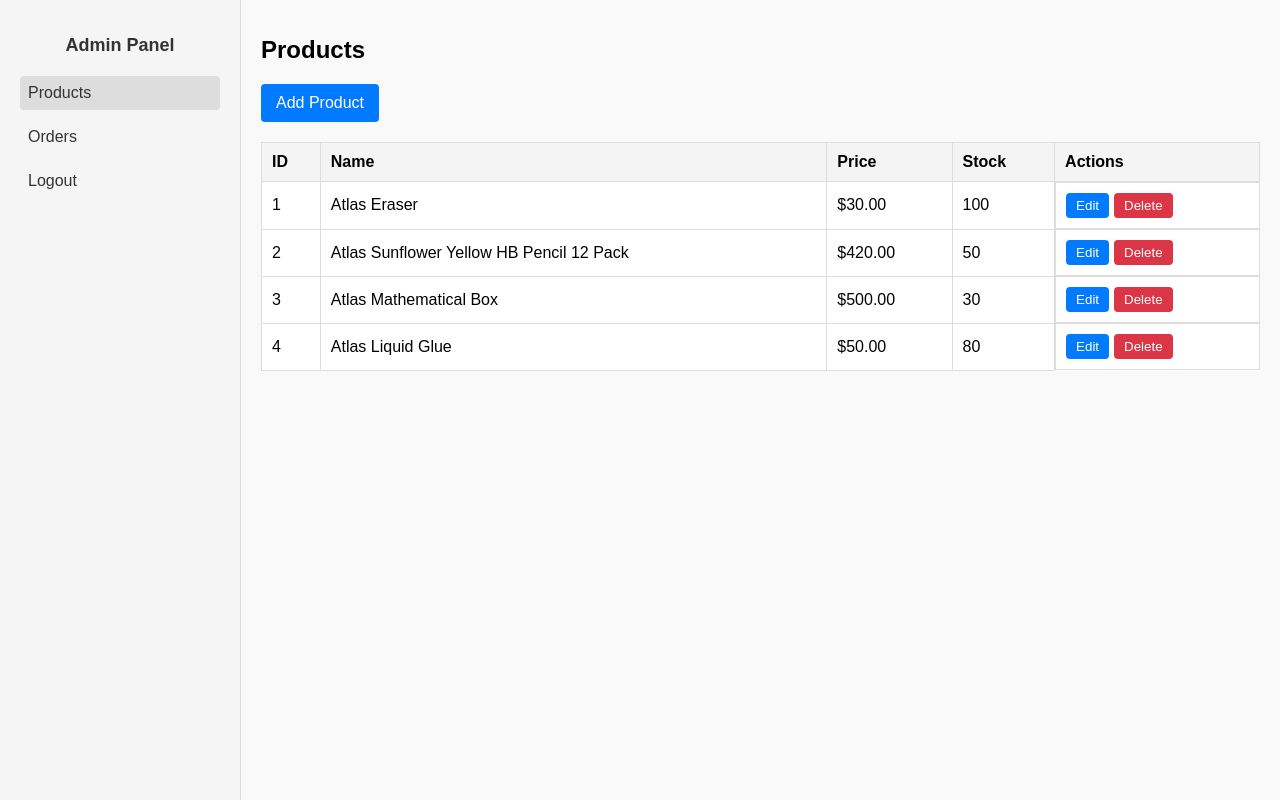
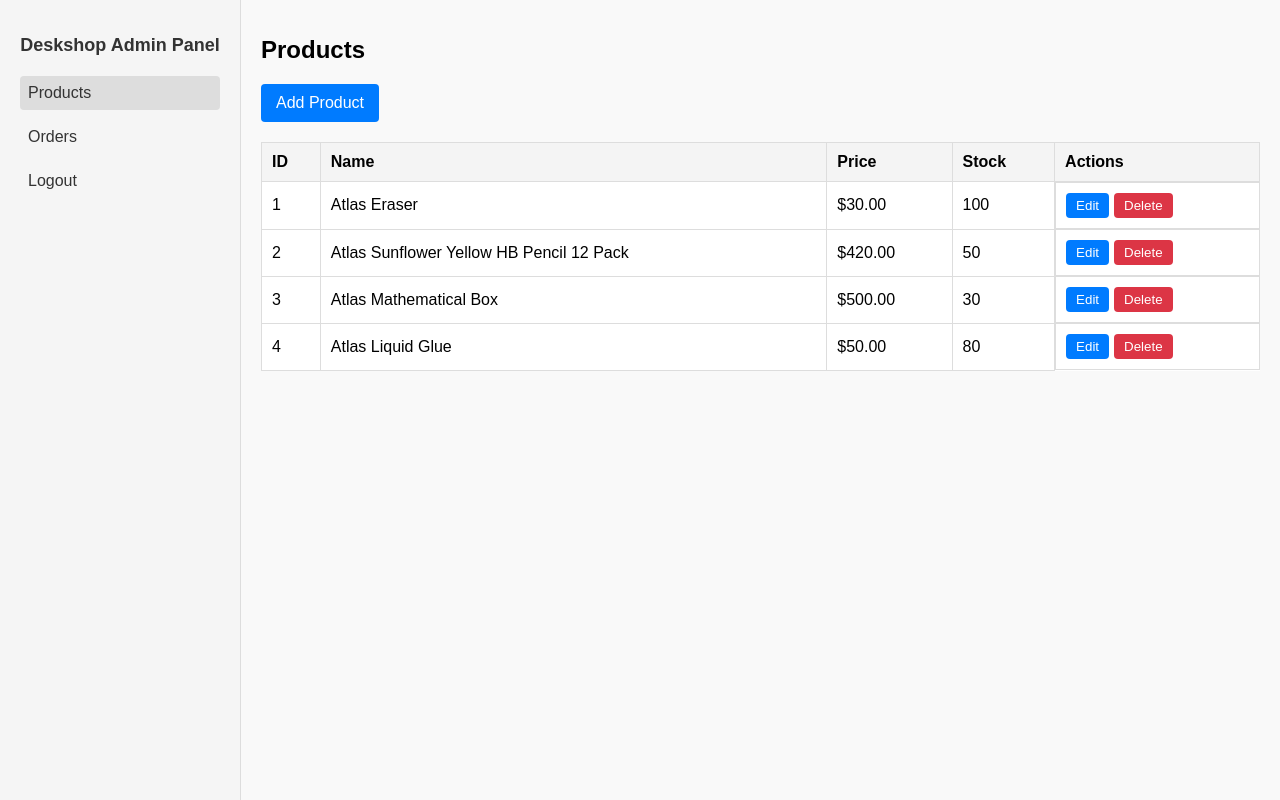
Before and after one commit to matheeshapathirana/Deskshop, a PHP site: page /HTML/ADMIN/admin.html in a window 1280 px wide. Run offline with PHP 8.4, Linux system fonts and the light colour scheme.

Commit message:
Update admin panel headings to include 'Deskshop' for consistency

```diff
--- a/Admin/admin.php
+++ b/Admin/admin.php
@@ -234,7 +234,7 @@ if ($results && mysqli_num_rows($results) > 0) {
     <div id="sidebar-backdrop" class="sidebar-backdrop" onclick="closeSidebar()"></div>
     <div class="admin-panel">
         <div class="sidebar" id="admin-sidebar">
-            <h2>Admin Panel</h2>
+            <h2>Deskshop Admin Panel</h2>
             <a href="admin.php" class="active">Products</a>
             <a href="orders.php">Orders</a>
             <a href="manage_users.php">Manage Users</a>
--- a/Admin/inquiries.php
+++ b/Admin/inquiries.php
@@ -120,7 +120,7 @@ $inquiries = mysqli_query($conn, 'SELECT * FROM contactinquiries ORDER BY Submis
     <div id="sidebar-backdrop" class="sidebar-backdrop" onclick="closeSidebar()"></div>
     <div class="admin-panel">
         <div class="sidebar" id="admin-sidebar">
-            <h2>Admin Panel</h2>
+            <h2>Deskshop Admin Panel</h2>
             <a href="admin.php">Products</a>
             <a href="orders.php">Orders</a>
             <a href="manage_users.php">Manage Users</a>
--- a/Admin/manage_users.php
+++ b/Admin/manage_users.php
@@ -219,7 +219,7 @@ $users = mysqli_query($conn, 'SELECT * FROM user');
     <div id="sidebar-backdrop" class="sidebar-backdrop" onclick="closeSidebar()"></div>
     <div class="admin-panel">
         <div class="sidebar" id="admin-sidebar">
-            <h2>Admin Panel</h2>
+            <h2>Deskshop Admin Panel</h2>
             <a href="admin.php">Products</a>
             <a href="orders.php">Orders</a>
             <a href="manage_users.php" class="active">Manage Users</a>
--- a/Admin/orders.php
+++ b/Admin/orders.php
@@ -163,7 +163,7 @@ $order_result = mysqli_query($con, $order_query);
   <div id="sidebar-backdrop" class="sidebar-backdrop" onclick="closeSidebar()"></div>
   <div class="admin-panel">
     <aside class="sidebar" id="admin-sidebar">
-      <h2>Admin Panel</h2>
+      <h2>Deskshop Admin Panel</h2>
       <ul>
         <li><a href="admin.php">Products</a></li>
         <li><a href="#" class="active">Orders</a></li>
--- a/HTML/ADMIN/admin.html
+++ b/HTML/ADMIN/admin.html
@@ -9,7 +9,7 @@
 <body>
     <div class="admin-panel">
         <div class="sidebar">
-            <h2>Admin Panel</h2>
+            <h2>Deskshop Admin Panel</h2>
             <a href="#products" class="active">Products</a>
             <a href="orders.html">Orders</a>
             <a href="#logout">Logout</a>
--- a/HTML/ADMIN/orders.html
+++ b/HTML/ADMIN/orders.html
@@ -9,7 +9,7 @@
 <body>
   <div class="admin-panel">
     <aside class="sidebar">
-      <h2>Admin Panel</h2>
+      <h2>Deskshop Admin Panel</h2>
       <ul>
         <li><a href="admin.html">Products</a></li>
         <li><a href="#" class="active">Orders</a></li>
```
